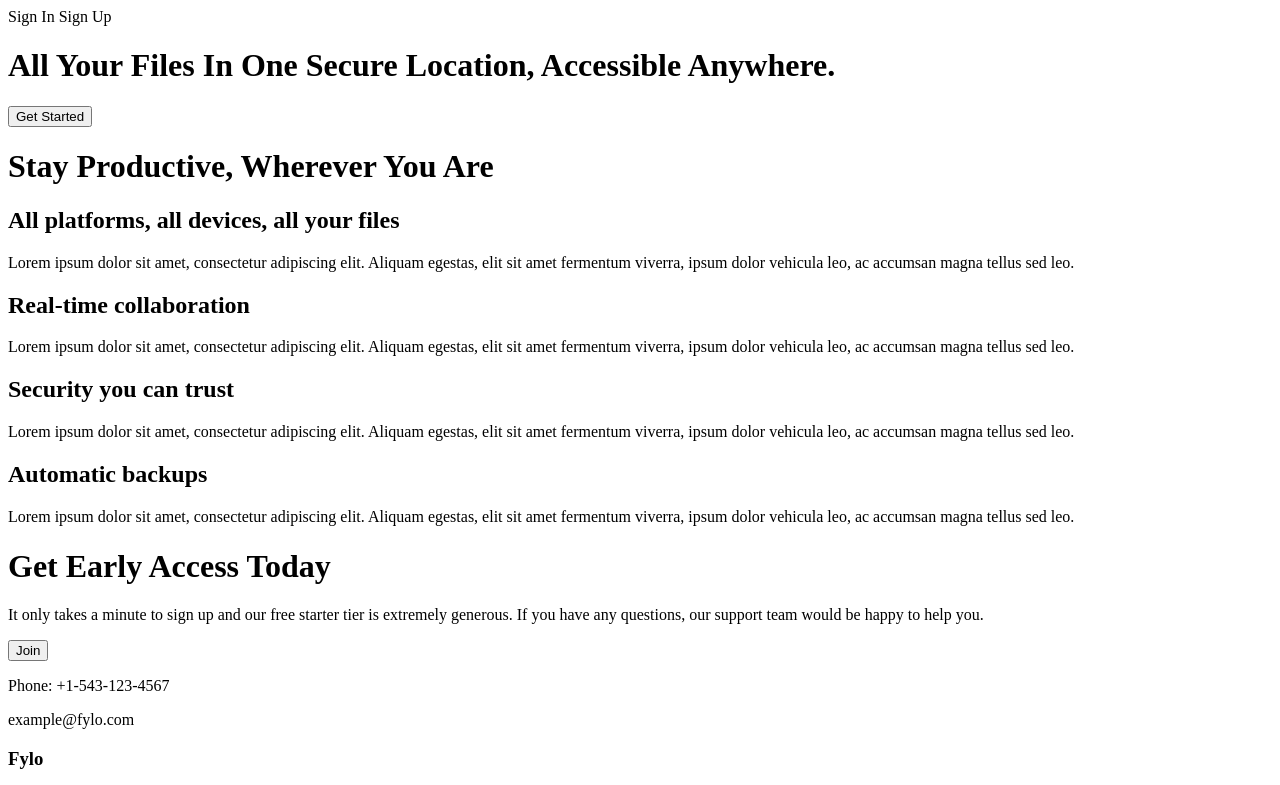
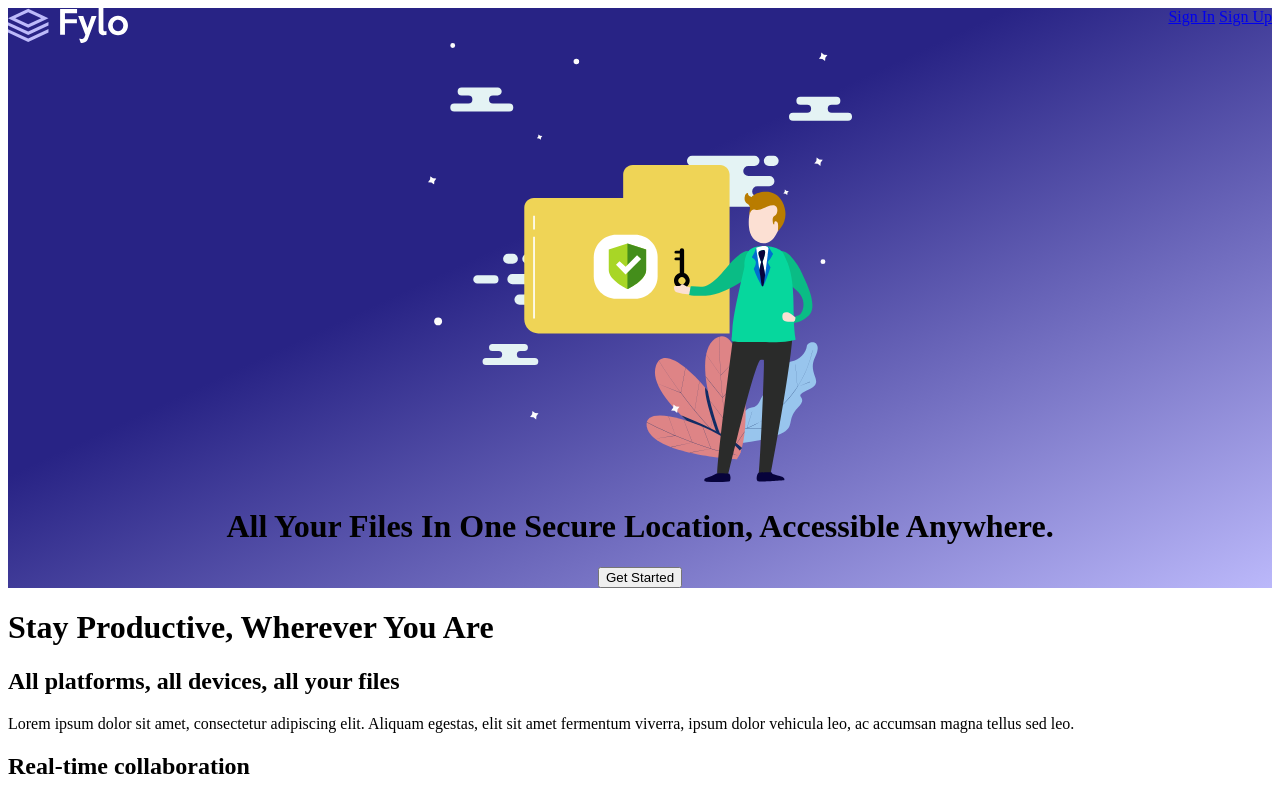
Before and after one commit to Gezesh/fylo-landing-page-grid, a plain HTML site: page index.html in a window 1280 px wide. Shown: the top 785 px of the page. Drawn offline with Linux system fonts and the light colour scheme.

Commit message:
add gradient background, center content, flex first line, add header image

```diff
--- a/css/master.css
+++ b/css/master.css
@@ -0,0 +1,11 @@
+.header {
+  background: rgb(40, 35, 133);
+  background: linear-gradient(155deg, rgba(40, 35, 133, 1) 40%, rgba(187, 184, 250, 1) 100%);
+
+  text-align: center;
+}
+
+.header-firstLine {
+  display: flex;
+  justify-content: space-between;
+}
--- a/index.html
+++ b/index.html
@@ -21,9 +21,17 @@
   <!-- header section -->
   <div class="header">
     <div class="header-firstLine">
-      Sign In
-      Sign Up
+
+      <img class="logo-img" src="images/logo.svg" alt="fylo logo">
+
+      <div class="header-signIn">
+        <a href="#">Sign In</a>
+        <a href="#">Sign Up</a>
+      </div>
+
     </div>
+
+    <img src="images/illustration-hero.svg" alt="Protected folder and person holding a key">
 
     <h1>All Your Files In One Secure Location, Accessible Anywhere.</h1>
     <button type="button" name="button">Get Started</button>
```
Also changed, not shown: 1 other file.
